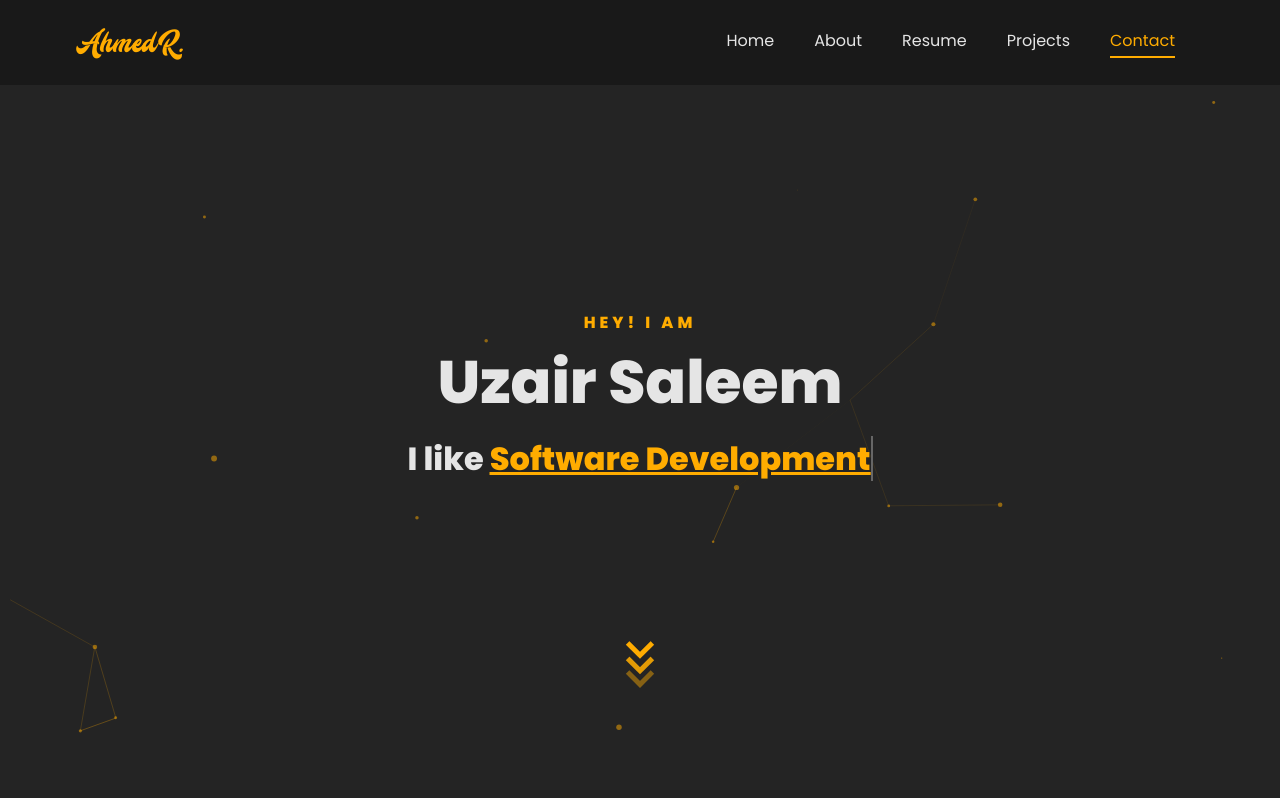
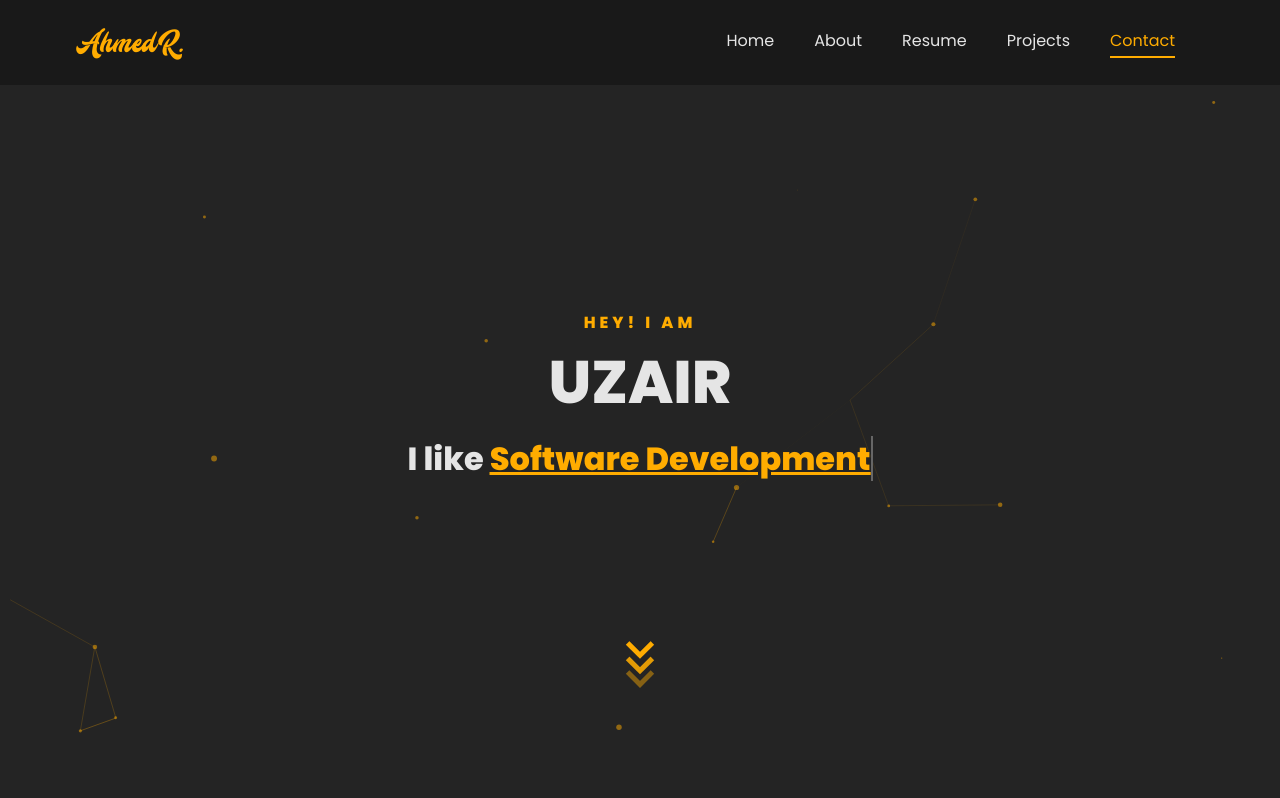
Before and after one commit to ahmedrizwan239/BasicPortfolio, a plain HTML site: page index.html in a window 1280 px wide. Shown: the top 798 px of the page. Drawn offline with Linux system fonts and the light colour scheme; files whose address does not match are found by name.

Commit message:
CHANGED.

```diff
--- a/index.html
+++ b/index.html
@@ -57,7 +57,7 @@
 				<div class="col-lg-8 col-md-6 ftco-animate d-flex align-items-center">
 					<div class="text text-center">
 						<span class="subheading">Hey! I am</span>
-						<h1>Uzair Saleem</h1>
+						<h1>UZAIR</h1>
 						<h2>I like
 							<span class="txt-rotate" data-period="2000"
 								data-rotate='[ "Coding.", "Software Development", "Problem Solving.", "Photography.", "Books."]'></span>
```
